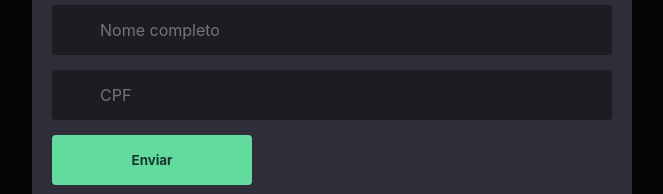
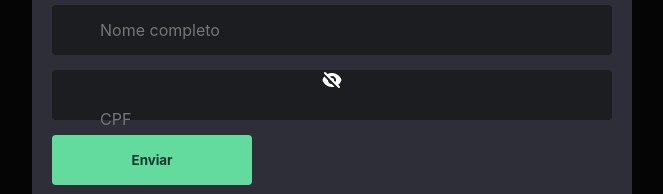
Before and after one commit to resilia-br/workshop-frontend-julho-2022-, a React (Create React App) app: page / in a window 1280 px wide. Shown: the part 153-347 px from the top of the page, without its empty margins (308-971 px from the left). Built offline with nearby package versions, Linux system fonts and the light colour scheme.

Commit message:
colocando o toggle, porém falta colocar o posicionamento corretamente

```diff
--- a/package.json
+++ b/package.json
@@ -8,6 +8,7 @@
     "@testing-library/user-event": "^13.5.0",
     "react": "^18.2.0",
     "react-dom": "^18.2.0",
+    "react-icons": "^4.4.0",
     "react-scripts": "5.0.1",
     "web-vitals": "^2.1.4"
   },
--- a/src/components/cadastro/index.jsx
+++ b/src/components/cadastro/index.jsx
@@ -1,9 +1,19 @@
-import { useRef } from 'react';
+import { useRef, useState } from 'react';
 import './index.css';
+
+import {HiEye, HiEyeOff} from "react-icons/hi"
 
 export const Singnup = ({setAccount}) => {
 
   const form = useRef();
+
+  const [cpf, setCpf] = useState("")
+  const [show, setShow] = useState("")
+
+  const handleClick = (e) => {
+    e.preventDefault()
+    setShow(!show)
+  }
 
   const validate = (input) => {
     if (!input) throw Error('Input invalido');
@@ -43,7 +53,19 @@ export const Singnup = ({setAccount}) => {
               <input type="text" name='name' className='name' placeholder='Nome completo' required />
             </label>
             <label className='label'>
-              <input type="number" name='cpf' className='cpf' placeholder='CPF' required maxLength={11} />
+            <div className="login-eye">
+                {show ? (
+                  <HiEye
+                    size={20}
+                    onClick={handleClick}
+                    />
+                ) : (
+                  <HiEyeOff
+                    size={20}
+                    onClick={handleClick}/>
+                )}
+              </div>
+              <input type={show ? "number" : "password"} name='cpf' value={cpf} onChange={e => setCpf(e.target.value)} className='cpf' placeholder='CPF' required maxLength={11} />
             </label>
             <input type="submit" value="Enviar" className='submit-signup' />
           </form>
```
Also changed, not shown: 1 other file (tests, documents, lock files or other folders).
